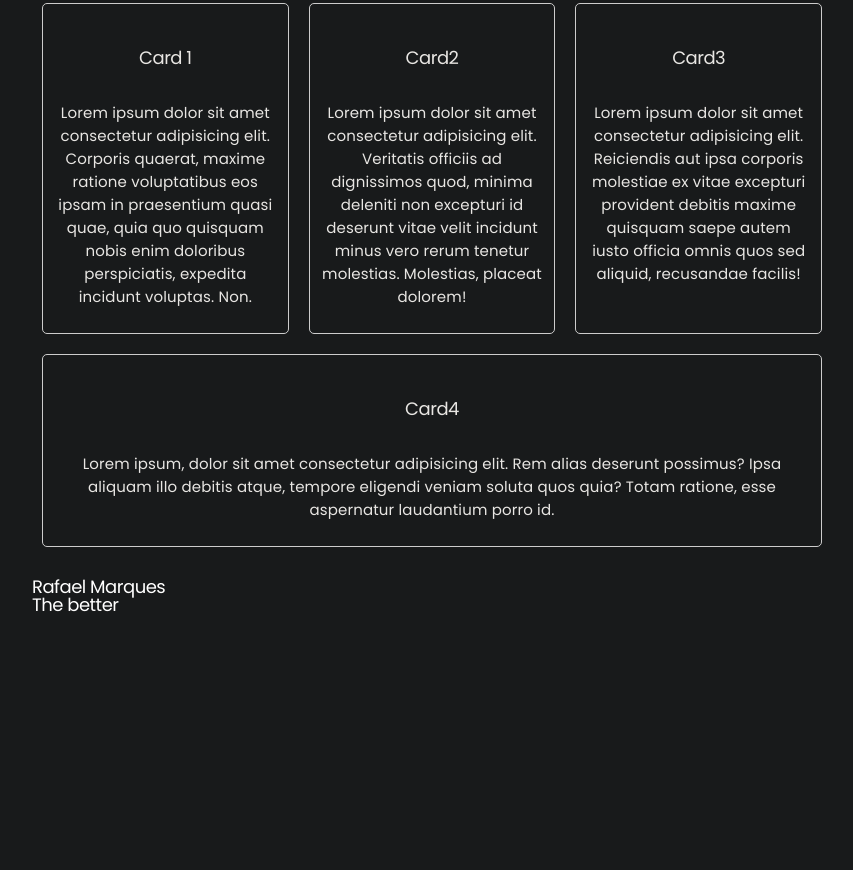
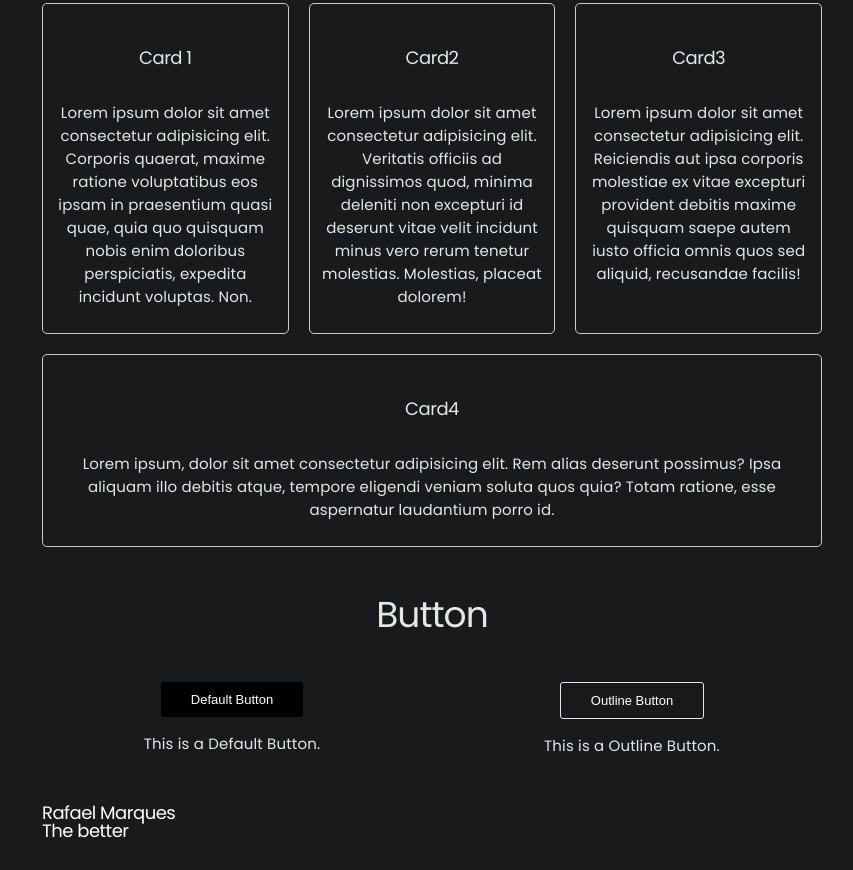
Before and after one commit to rafaelmarquesRM/minimalist, a plain HTML site: page index.html in a window 1280 px wide. Shown: the part 2617-3487 px from the top of the page, without its empty margins (208-1061 px from the left). Before the commit the page ends 3252 px from the top, so only its background shows below. Drawn offline with Linux system fonts and the light colour scheme.

Commit message:
Add files via upload

```diff
--- a/index.html
+++ b/index.html
@@ -116,11 +116,27 @@
 			</article>
 		</section>
 
+		<!--Buttons-->
+		<h2 class="text-center">Button</h2>
+		<section class="row text-center">
+			<article class="col">
+				<button><a href="#">Default Button</a></button>
+				<p> This is a Default Button.</p>
+			</article>
+			<article class="col">
+				<button class="outline"><a href="#">Outline Button</a></button>
+				<p>This is a Outline Button.</p>
+			</article>
+
+		</section>
+
 		<!--Footer-->
 		<footer>
-			<h5>
-				<a href="https://instagram.com/rafaelmarqueiz">Rafael Marques<p>The better</p></a>
-			</h5>
+			<article class="rafita">
+				<h5>
+					<a href="https://instagram.com/rafaelmarqueiz">Rafael Marques<p class="text-left">The better</p></a>
+				</h5>
+			</article>
 		</footer>
 	</div>
 </body>
--- a/minimalist.css
+++ b/minimalist.css
@@ -198,9 +198,44 @@ img {
    Media Queries
    =============== */
 
+button {
+  background: black;
+  color: white;
+  border-radius: 0.3rem;
+  padding: 1rem 3rem;
+  border: none;
+  font-size: 1.3rem;
+  transition: 0.5s;
+}
+button:hover{
+  background: #2b2b2b;
+}
+
+button.outline {
+  background: none;
+  color: white;
+  border-radius: 0.3rem;
+  padding: 1rem 3rem;
+  border: 0.1rem solid #e8e6e3;
+
+}
+button.outline:hover{
+  background: #2b2b2b;
+}
+
 /* ===============
    Footer
    =============== */
 footer {
   line-height: 0;
 }
+.rafita {
+  background: #181a1b;
+  padding: 0.1rem 1rem;
+  border-radius: 0.3rem;
+  width: 15rem;
+  transition: 0.3s;
+}
+.rafita:hover {
+  background-color: #333333;
+}
```
